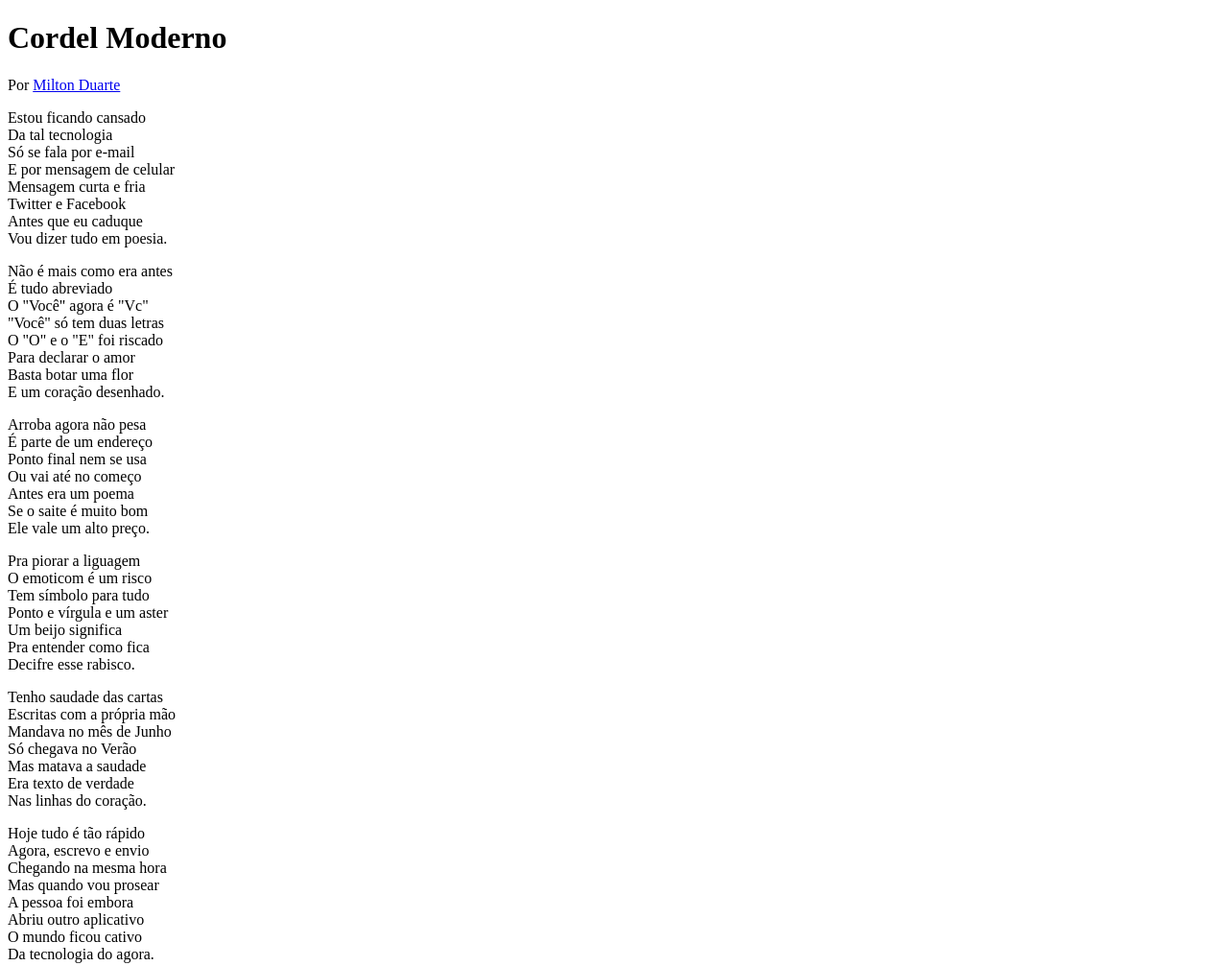
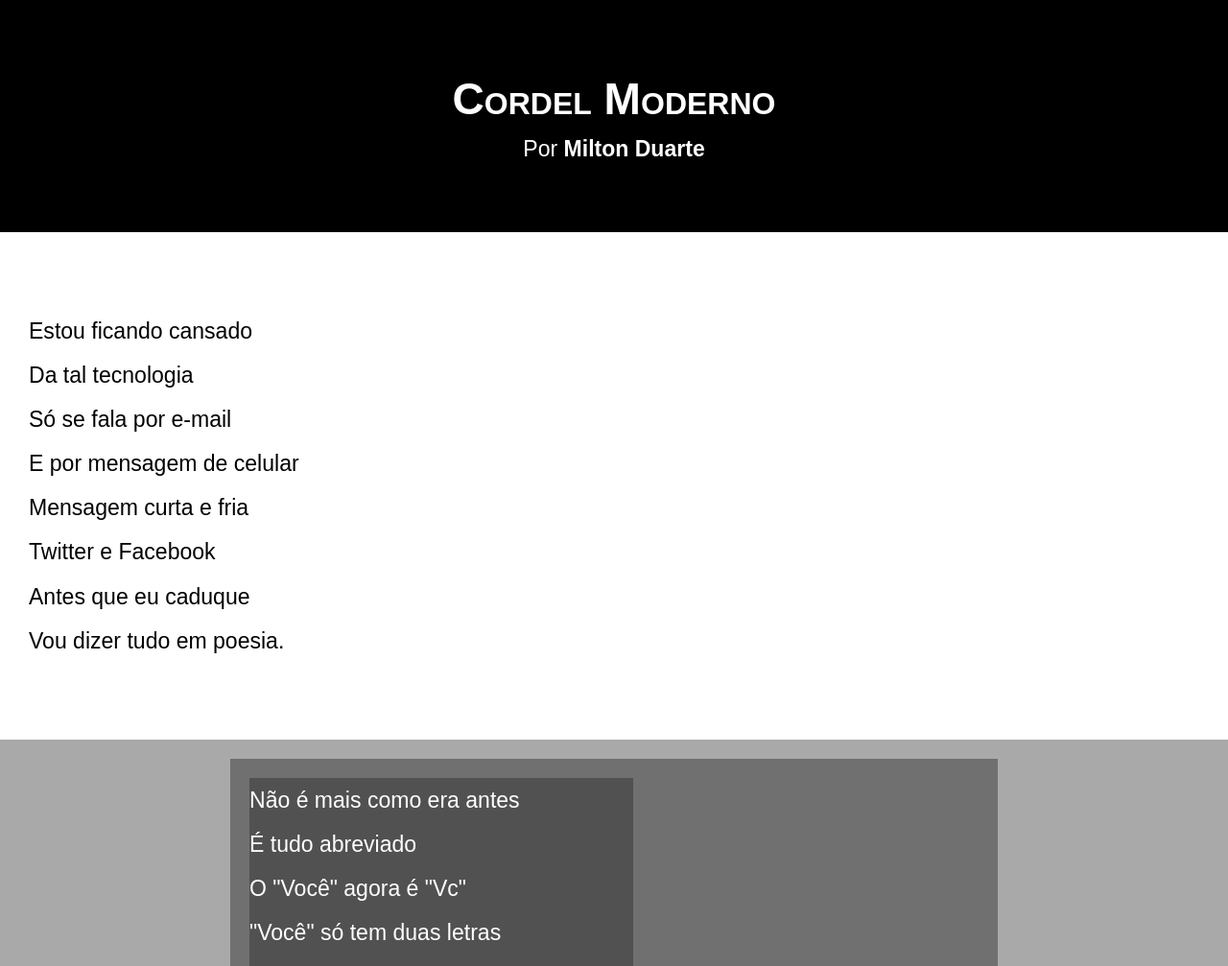
Before and after one commit to Ricardo-ia-1/html-css3, a plain HTML site: page projetos/projeto02/cordel.html in a window 1280 px wide. Shown: the top 1007 px of the page at 96% size. Drawn offline with Linux system fonts and the light colour scheme.

Commit message:
atualizado projeto-cordel

```diff
--- a/projetos/projeto02/cordel.html
+++ b/projetos/projeto02/cordel.html
@@ -12,7 +12,7 @@
         <p>Por <a href="#">Milton Duarte</a></p>
     </header>
 
-    <section>
+    <section class="normal">
 
         <p>
             Estou ficando cansado <br>
@@ -27,7 +27,7 @@
 
     </section>
 
-    <section>
+    <section class="image">
         <p>
             <p>
                 Não é mais como era antes <br>
@@ -52,7 +52,7 @@
         </p>
     </section>
 
-    <section>
+    <section class="normal">
         <p>
             Pra piorar a liguagem <br>
             O emoticom é um risco <br>
@@ -75,7 +75,7 @@
         </p>
     </section>
 
-    <section>
+    <section class="image">
         <p>
             Hoje tudo é tão rápido <br>
             Agora, escrevo e envio <br>
--- a/projetos/projeto02/estilo/style.css
+++ b/projetos/projeto02/estilo/style.css
@@ -1 +1,72 @@
 @charset "UTF-8";
+
+*{
+    margin: 0;
+    padding: 0;
+    box-sizing: border-box;
+}
+
+html,body{
+    min-height: 100vh;
+    background-color: darkgray;
+    font-family: Arial, Helvetica, sans-serif;
+    font-size: 1.2rem;
+    line-height: 1.5;
+}
+
+header{
+    background-color: black;
+    color: #fff;
+    padding: 1rem;
+    text-align: center;
+}
+
+header h1{
+    padding-top: 50px;
+    font-variant: small-caps;
+}
+
+header p{
+    padding-bottom: 50px;
+}
+
+header a, footer a {
+    color: #fff;
+    text-decoration: none;
+    font-weight: bolder;
+}
+
+header a:hover, footer a:hover {
+    text-decoration: underline;
+}
+section{
+    padding-top: 10vh;
+    padding-bottom: 10vh;
+    line-height: 2em;
+    padding-left: 30px;
+}
+
+section.normal{
+    background-color: white;
+    color: black;
+}
+
+section.image{
+    background-color: rgba(0, 0, 0, 0.34);
+    color: rgb(255, 255, 255);
+    padding: 20px;
+    margin: 20px auto;
+    max-width: 800px;
+}
+
+section.image p{
+    width: 400px;
+    background-color: rgba(0, 0, 0, 0.279);
+}
+
+footer{
+    background-color: black;
+    color: #fff;
+    padding: 10px;
+    text-align: center;
+}
```
